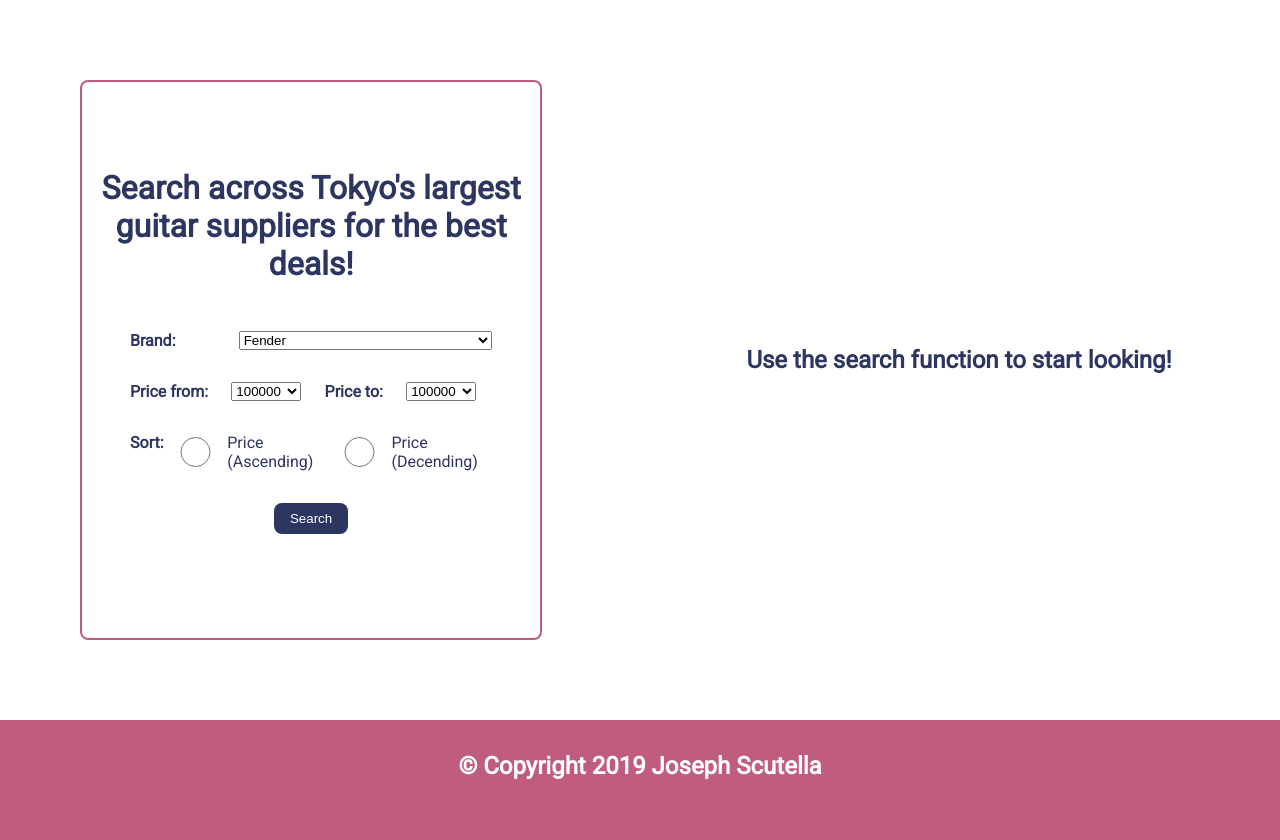
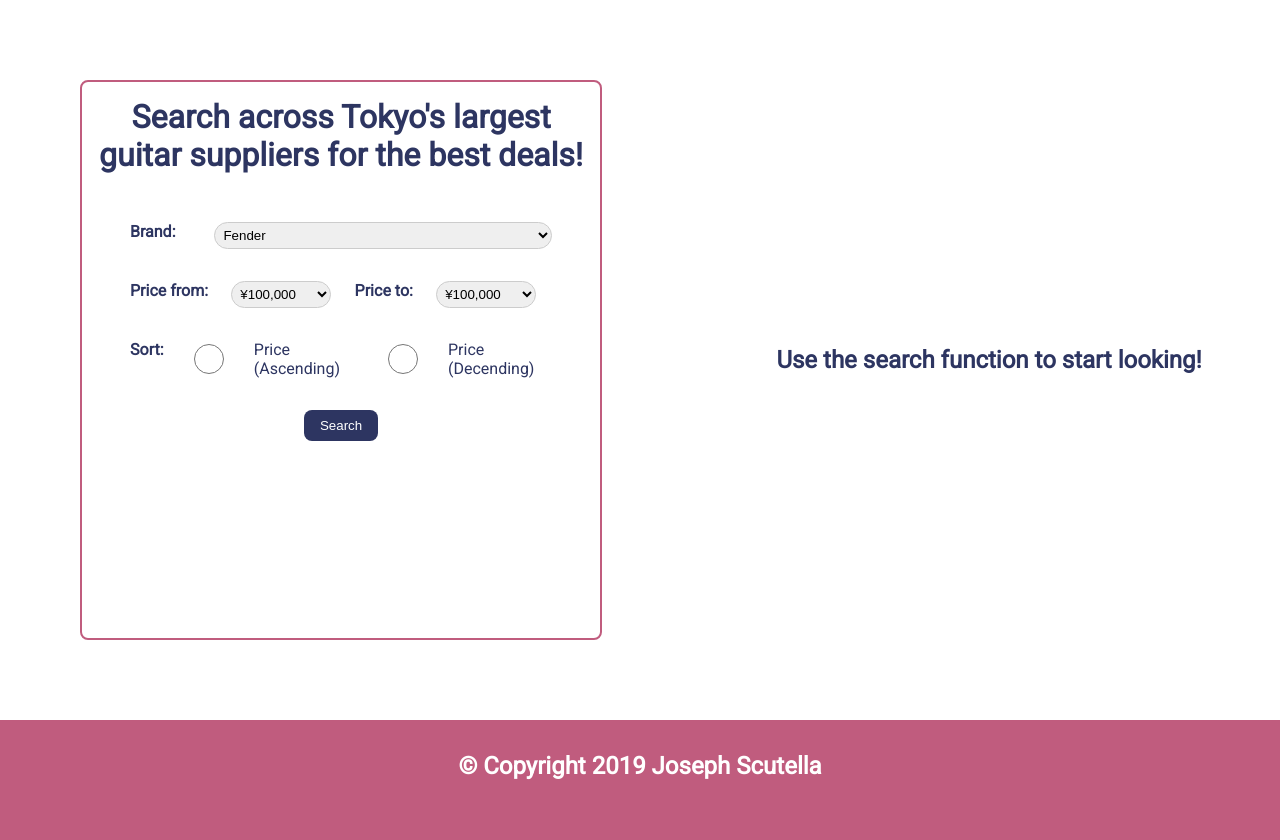
Before and after one commit to j-scu486/guitarcompare, a Django app: page /entries/ in a window 1280 px wide. Shown: the part 91-931 px from the top of the page. Run offline with Django 3.2, Linux system fonts and the light colour scheme; data that the repository does not hold is empty.

Commit message:
css fixes

```diff
--- a/bsoup.py
+++ b/bsoup.py
@@ -9,7 +9,7 @@
 from entries.models import GuitarInfo
 
 brands = ['FENDER', 'GIBSON', 'GRETSCH', 'SUHR', 'IBANEZ', 'PRS','UNKNOWN','EVH','STRANDBERG','SMITH','SCHECTER', 'TOM',
-         'TAYLOR', 'MAYONES', 'MUSIC']
+         'TAYLOR', 'MAYONES', 'MUSIC', 'P.R.S']
 
 def handle_entry(model, price, brand, link, img):
         GuitarInfo.objects.is_old().delete()
--- a/entries/models.py
+++ b/entries/models.py
@@ -33,7 +33,8 @@
     ('TAYLOR', 'taylor'),
     ('TOM', 'tom anderson'),
     ('MAYONES', 'mayones'),
-    ('MUSIC', 'music man')
+    ('MUSIC', 'music man'),
+    ('P.R.S', 'P.R.S')
 ]
 
 
--- a/entries/static/css/style.css
+++ b/entries/static/css/style.css
@@ -34,9 +34,16 @@
 }
 
 input, select {
-    width: 70px;
+    width: 100px;
+    padding: 0.25rem 0.25rem;
+    border: 1px solid #ccc;
+    border-radius: 1rem;
     margin: 0;
     box-sizing: border-box;
+}
+
+input, select:focus {
+    outline: none;
 }
 
 input[type="radio"] {
@@ -46,7 +53,7 @@
 /* Utility Classes */
 
 .brand-container select {
-    width: 70%;
+    width: 80%;
 }
 
 .select-wide {
@@ -135,7 +142,6 @@
 #main-content .sidebar {
     display: flex;
     flex-direction: column;
-    justify-content: center;
     height: 70vh;
     margin: 5rem 5rem;
     padding: 1rem 1rem;
--- a/entries/templates/entries/index.html
+++ b/entries/templates/entries/index.html
@@ -38,27 +38,27 @@
                     <div class="form-container">
                         <h4>Price from:</h4>
                         <select name="price_from" id="price1" class="mx-1">
-                                <option value="100000">100000</option>
-                                <option value="200000">200000</option>
-                                <option value="300000">300000</option>
-                                <option value="400000">400000</option>
-                                <option value="500000">500000</option>
-                                <option value="600000">600000</option>
-                                <option value="700000">700000</option>
-                                <option value="800000">800000</option>
-                                <option value="900000">900000</option>
+                                <option value="100000">¥100,000</option>
+                                <option value="200000">¥200,000</option>
+                                <option value="300000">¥300,000</option>
+                                <option value="400000">¥400,000</option>
+                                <option value="500000">¥500,000</option>
+                                <option value="600000">¥600,000</option>
+                                <option value="700000">¥700,000</option>
+                                <option value="800000">¥800,000</option>
+                                <option value="900000">¥900,000</option>
                         </select>
                         <h4>Price to:</h4>
                         <select name="price_to" id="price2" class="mx-1">
-                            <option value="100000">100000</option>
-                            <option value="200000">200000</option>
-                            <option value="300000">300000</option>
-                            <option value="400000">400000</option>
-                            <option value="500000">500000</option>
-                            <option value="600000">600000</option>
-                            <option value="700000">700000</option>
-                            <option value="800000">800000</option>
-                            <option value="900000">900000</option>
+                            <option value="100000">¥100,000</option>
+                            <option value="200000">¥200,000</option>
+                            <option value="300000">¥300,000</option>
+                            <option value="400000">¥400,000</option>
+                            <option value="500000">¥500,000</option>
+                            <option value="600000">¥600,000</option>
+                            <option value="700000">¥700,000</option>
+                            <option value="800000">¥800,000</option>
+                            <option value="900000">¥900,000</option>
                         </select>
                     </div>
                     <div class="form-container">
@@ -75,7 +75,7 @@
     </div>
     <div class="container">
         {% if request.GET.q %}
-        {% with gcount=filter|length%}
+        {% with gcount=filter|length %}
         <h2 class="text-center">Found {{ gcount }} {{request.GET.q|title}} guitars in price range ¥{{ request.GET.price_from }} to ¥{{ request.GET.price_to}} </h2>
         {% endwith %}
         <div class="guitarlist">
@@ -100,34 +100,3 @@
 
 </body>
 </html>
-
-   <!-- Logic for  forms -->
-
-    <!-- <form action="" method="GET">
-        <select name="q" id="brand_select">
-            {% for brand in bc %}
-            <option value="{{ brand.0 }}">{{ brand.0 }}</option>
-            {% endfor %}
-        </select>
-        <select name="price_from" id="price1">
-            <option value="100000">100000</option>
-            <option value="200000">200000</option>
-        </select>
-        <select name="price_to" id="price2">
-            <option value="200000">200000</option>
-            <option value="300000">300000</option>
-            <option value="400000">400000</option>
-            <option value="500000">500000</option>
-            <option value="600000">600000</option>
-        </select>
-        <input type="radio" name="price_order" value="price" id="price_asc">
-        <label for="price_asc">Price (Ascending)</label>
-        <input type="radio" name="price_order" value="-price" id="price_dsc">
-        <label for="price_dsc">Price (Decending)</label>
-            <input type="submit" value="Search" />
-
-    </form>
-    <h2>Showing results for: {{request.GET.q|title}} guitars in price range Y{{ request.GET.price_from }} to Y{{ request.GET.price_to}} </h2>
-    {% for obj in filter %}
-        <p>{{ obj }} ¥{{obj.price}}</p>
-    {% endfor %} -->
```
Also changed, not shown: entries/migrations/0023_auto_20190916_1824.py (added), 1 other file.
